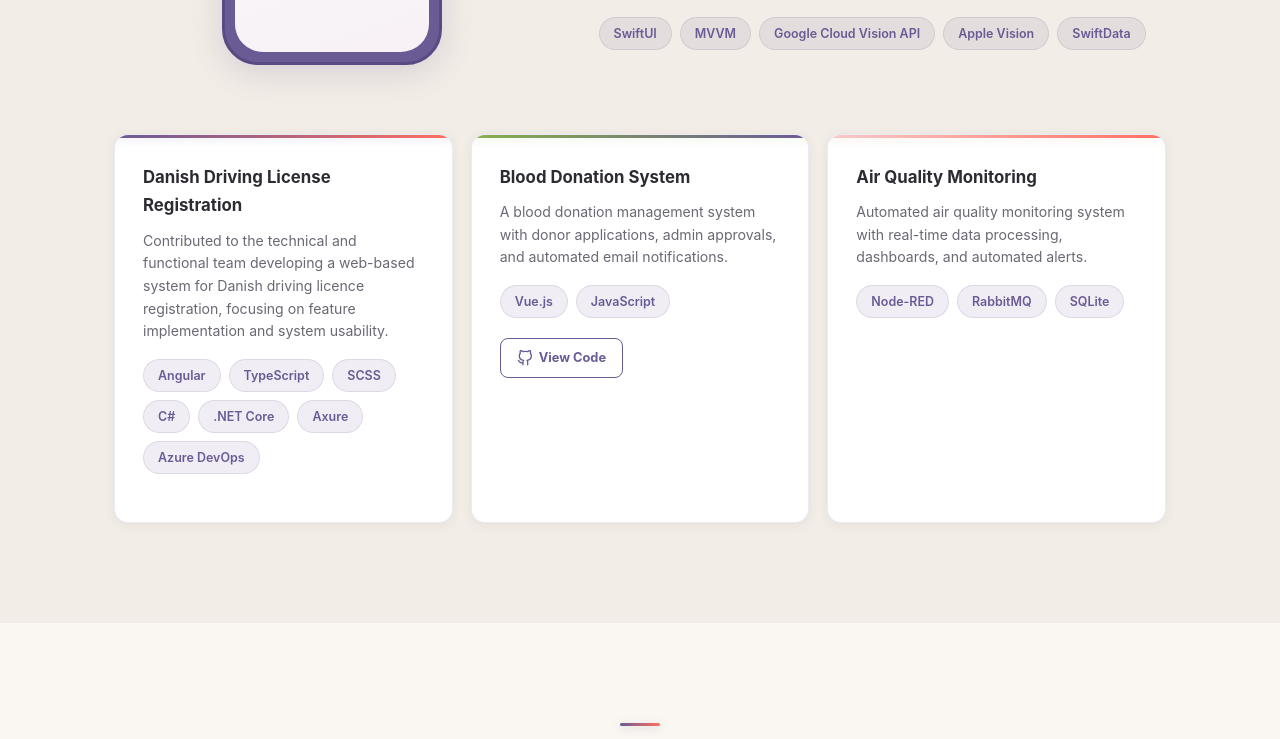
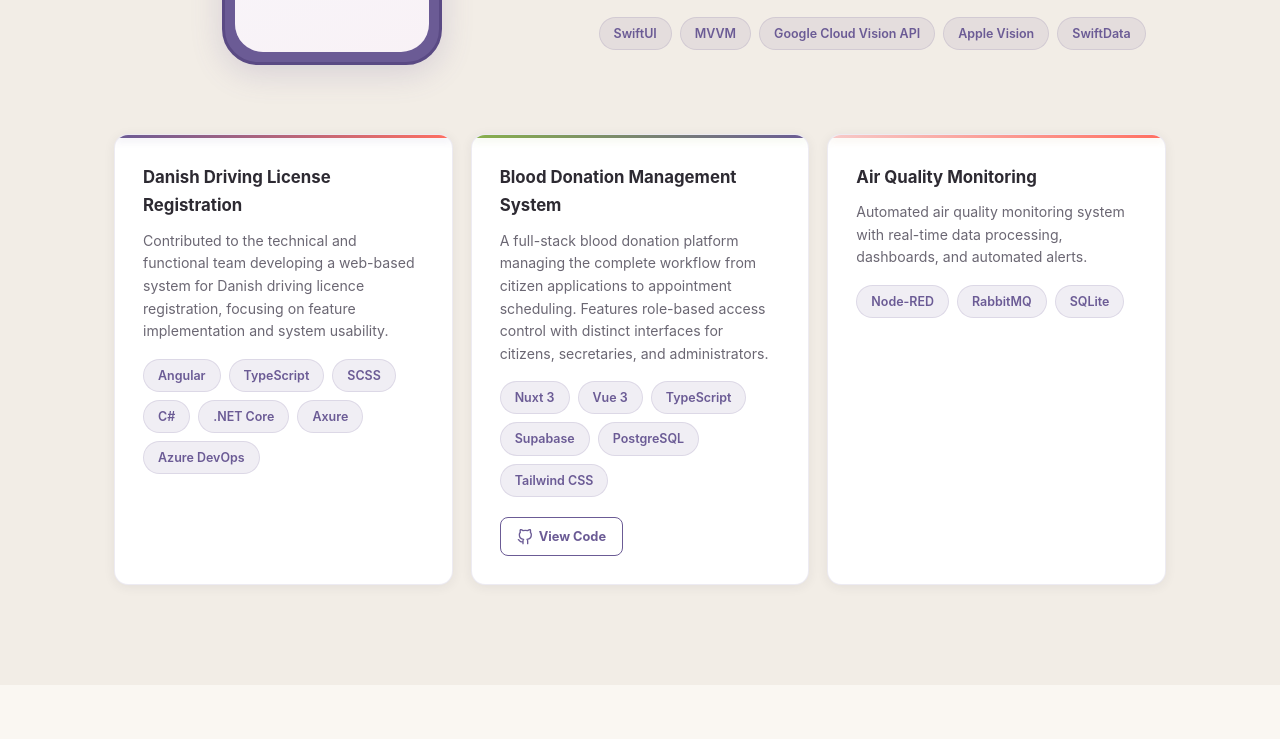
Before and after one commit to KonDiamanti/KonDiamanti.github.io, a plain HTML site: page index.html in a window 1280 px wide. Shown: the part 2683-3422 px from the top of the page. Drawn offline with Linux system fonts and the light colour scheme.

Commit message:
Updated the blood donation project info

```diff
--- a/index.html
+++ b/index.html
@@ -89,9 +89,6 @@
                             <div class="item-title">Full Stack Developer</div>
                             <div class="item-company">Netcompany-Intrasoft</div>
                             <div class="item-location">Athens, Greece</div>
-                            <div class="item-description">
-                                Contributing within a Danish project.
-                            </div>
                         </div>
                     </div>
                 </div>
@@ -180,20 +177,29 @@
                 </article>
 
 <article class="project-card-small">
-                    <h3>Blood Donation System</h3>
-                    <p>A blood donation management system with donor applications,
-                       admin approvals, and automated email notifications.</p>
+    <h3>Blood Donation Management System</h3>
+    <p>A full-stack blood donation platform managing the complete workflow from citizen applications
+        to appointment scheduling. Features role-based access control with distinct interfaces for
+        citizens, secretaries, and administrators.</p>
     <div class="project-tech">
-                        <span class="tech-tag">Vue.js</span>
-                        <span class="tech-tag">JavaScript</span>
+        <span class="tech-tag">Nuxt 3</span>
+        <span class="tech-tag">Vue 3</span>
+        <span class="tech-tag">TypeScript</span>
+        <span class="tech-tag">Supabase</span>
+        <span class="tech-tag">PostgreSQL</span>
+        <span class="tech-tag">Tailwind CSS</span>
     </div>
     <div class="project-links">
-                        <a href="https://github.com/KonDiamanti/DS-Blood-Donation-System-Frontend" class="project-link" target="_blank">
-                            <svg viewBox="0 0 24 24" width="16" height="16"><path d="M9 19c-5 1.5-5-2.5-7-3m14 6v-3.87a3.37 3.37 0 0 0-.94-2.61c3.14-.35 6.44-1.54 6.44-7A5.44 5.44 0 0 0 20 4.77 5.07 5.07 0 0 0 19.91 1S18.73.65 16 2.48a13.38 13.38 0 0 0-7 0C6.27.65 5.09 1 5.09 1A5.07 5.07 0 0 0 5 4.77a5.44 5.44 0 0 0-1.5 3.78c0 5.42 3.3 6.61 6.44 7A3.37 3.37 0 0 0 9 18.13V22"/></svg>
+        <a href="https://github.com/KonDiamanti/blood-donation-system" class="project-link" target="_blank">
+            <svg viewBox="0 0 24 24" width="16" height="16">
+                <path
+                    d="M9 19c-5 1.5-5-2.5-7-3m14 6v-3.87a3.37 3.37 0 0 0-.94-2.61c3.14-.35 6.44-1.54 6.44-7A5.44 5.44 0 0 0 20 4.77 5.07 5.07 0 0 0 19.91 1S18.73.65 16 2.48a13.38 13.38 0 0 0-7 0C6.27.65 5.09 1 5.09 1A5.07 5.07 0 0 0 5 4.77a5.44 5.44 0 0 0-1.5 3.78c0 5.42 3.3 6.61 6.44 7A3.37 3.37 0 0 0 9 18.13V22" />
+            </svg>
             View Code
         </a>
     </div>
 </article>
+
 
                 <article class="project-card-small">
                     <h3>Air Quality Monitoring</h3>
```
Lines whose indentation alone changed are shown as unchanged.
